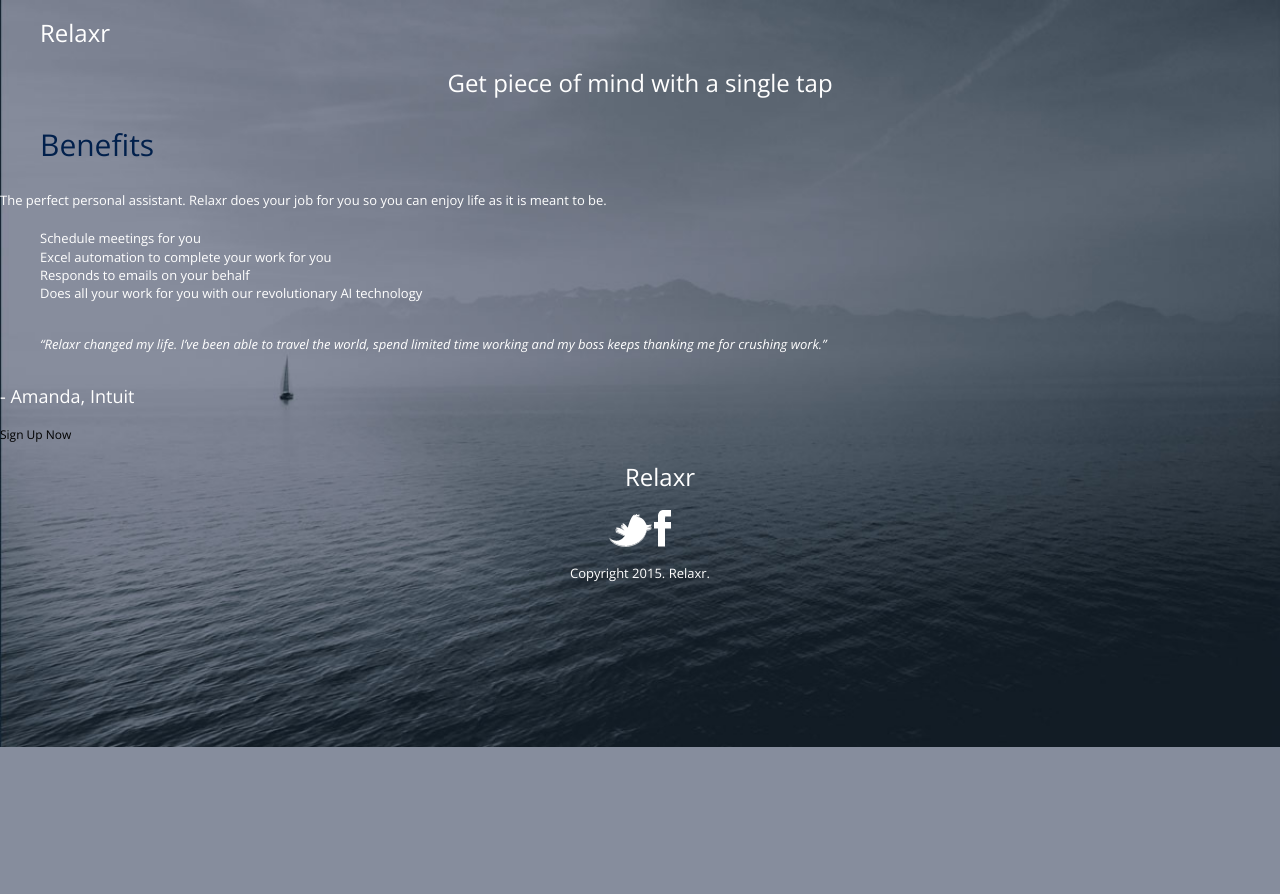
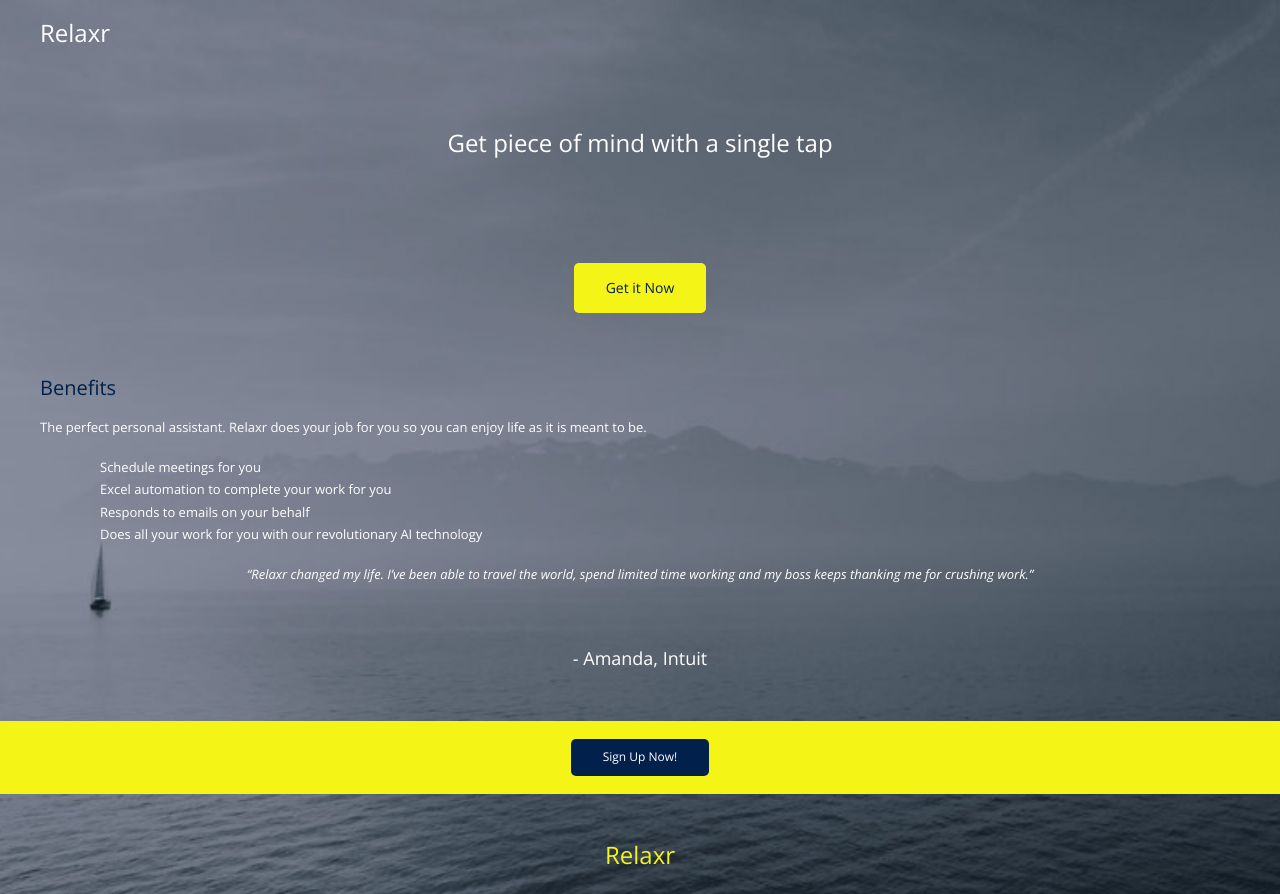
Before and after one commit to jbyyny/Assignment-2, a plain HTML site: page index.html in a window 1280 px wide. Shown: the top 894 px of the page. Before the commit the page ends 800 px from the top, so only its background shows below. Drawn offline with nearby package versions, Linux system fonts and the light colour scheme.

Commit message:
more on assignment 2

```diff
--- a/css/style.css
+++ b/css/style.css
@@ -47,7 +47,7 @@ Developer @GA in NYC
 
 body {
      color: #000;
-     font-size: 12px;
+     /*font-size: 12px;*/
      line-height: 1.4;
      font-family: 'Open Sans', sans-serif;
      background: url(../images/header_bg.jpg) no-repeat center top rgb(134,141,157);
@@ -60,13 +60,10 @@ body {
 /*******************************************/
 
 /* Center the container */
-#container {
+.container {
   width: 100%;
   margin: auto;
   height: 500px;
-
-}
-.class {
 
 }
 
@@ -87,19 +84,29 @@ h1 {
   padding-left: 40px;
 }
 
+h2 {
+  font-size: 20px;
+  font-weight: 600px;
+  color: #01204C;
+  padding-left: 40px;
+}
+
+h3 {
+  font-weight: 800px;
+  font-size: 24px;
+  color: #F4F416;
+  text-align: center;
+  padding: 20px;
+}
+
 .headline {
   font-size: 24px;
   font-weight: 600px;
   text-align: center;
   color: #fff;
-}
-
-h2 {
-  font-weight:
-  font-size: 20px;
-  font-weight: 600px;
-  color: #01204C;
-  padding-left: 40px;
+  margin: auto;
+  border: none;
+  padding: 60px;
 }
 
 p {
@@ -117,7 +124,9 @@ blockquote {
   font-weight: 300px;
   font-style: italic;
   color: #fff;
-  align-content: center;
+  text-align: center;
+  width: 36.67;
+  margin: auto;
 }
 
 footer {
@@ -135,9 +144,83 @@ footer {
   font-size: 18px;
   font-weight: 600px;
   color: #fff;
+  text-align: center;
+  width: 36.67;
+  margin: auto;
+  padding: 50px;
 }
 
 .cta {
   font-weight: 800px;
   font-size: 12px;
+  width: 36.67;
+  color: #FFF;
+  background-color: #01204C;
+  border: none;
+  border-radius: 5px;
+  padding: 10px 32px;
+  text-decoration: none;
+  display: inline-block;
+  margin: 8px 2px;
+  cursor: pointer;
+  text-align: center;
 }
+
+.yellow-bar {
+  margin: auto;
+  border: none;
+  padding: 10px;
+  background-color: #F4F416;
+  text-align: center;
+}
+
+.testimonial {
+  margin: auto;
+  border: none;
+  padding: 10px;
+}
+
+.perfect {
+  padding-left: 40px;
+
+}
+
+.button-spacing {
+  padding: 40px;
+  text-align: center;
+}
+
+.get-button {
+  background-color: #F4F416;
+  border: none;
+  color: #01204C;
+  font-weight: 800px;
+  font-size: 14px;
+  border-radius: 5px;
+  padding: 15px 32px;
+  margin: auto;
+  text-decoration: none;
+  display: inline-block;
+  margin: 4px 2px;
+  cursor: pointer;
+}
+
+.twitter {
+  margin: auto;
+  border: none;
+  padding: 20px;
+}
+
+.facebook {
+  margin: auto;
+  border: none;
+  padding: 20px;
+}
+ul li {
+  padding-left: 60px;
+  line-height: 1.7em;
+}
+
+.copyright {
+  padding: 50px;
+}
--- a/index.html
+++ b/index.html
@@ -18,32 +18,34 @@
 			<header>
 				<h1>Relaxr</h1>
 				<div class="headline">Get piece of mind with a single tap</div>
-				<a href=""></a>
-
+				<div class="button-spacing"><a href="#" class="get-button">Get it Now</a>
+				</div>
 				<!-- button will go here
 				"Get it Now" - Extra bold, 14px. 5px border radius-->
 			</header>
+		</div>
 
-			<main class="benefits">
+			<div class="benefits">
 				<h2>Benefits</h2>
-				<p>The perfect personal assistant. Relaxr does your job for you so you can enjoy life as it is meant to be.</p>
+				<p class="perfect">The perfect personal assistant. Relaxr does your job for you so you can enjoy life as it is meant to be.</p>
 				<ul>
 					<li>Schedule meetings for you</li>
 					<li>Excel automation to complete your work for you</li>
 					<li>Responds to emails on your behalf</li>
 					<li>Does all your work for you with our revolutionary AI technology</li>
 				</ul>
-			</main>
+		</div>
+			<div id="testimonial">
 			<blockquote><p>“Relaxr changed my life. I’ve been able to travel the world, spend limited time working and my boss keeps thanking me for crushing work.”</p></blockquote>
 			<p class="name">- Amanda, Intuit</p>
-
-		<p class="cta">Sign Up Now</p>
-
+		<div class="yellow-bar">
+			<p class="cta">Sign Up Now!</p>
+		</div>
 			<footer>
-				<h1>Relaxr</h1>
-				<img src="images/twitter.png">
-				<img src="images/facebook.png">
-				<p>Copyright 2015. Relaxr.</p>
+				<h3>Relaxr</h3>
+				<img class="twitter" src="images/twitter.png">
+				<img class="facebook" src="images/facebook.png">
+				<p class="copyright">Copyright 2015. Relaxr.</p>
 			</footer>
 		</div><!-- #container -->
 	</body>
```
